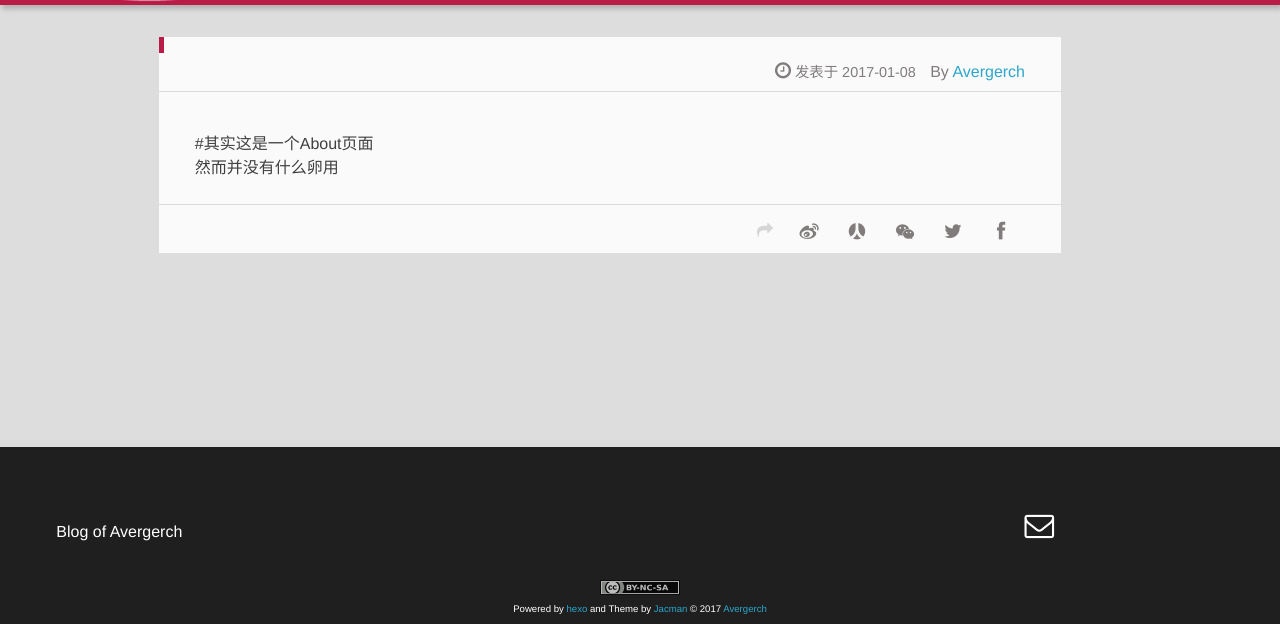
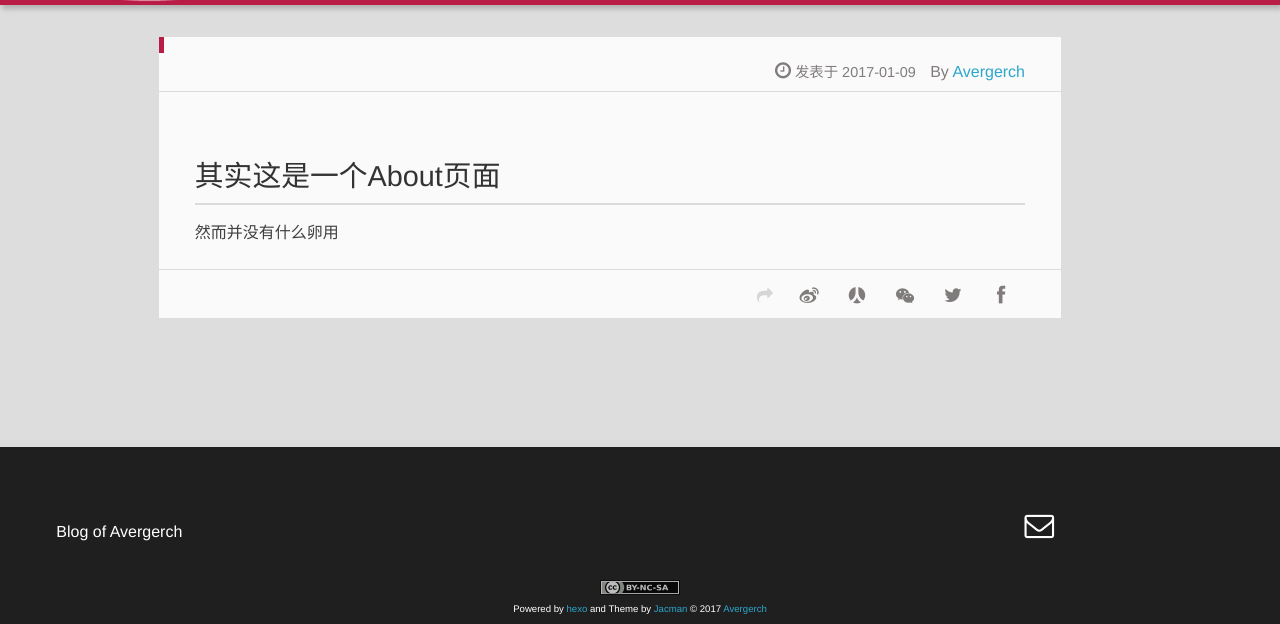
Before and after one commit to Avergerch/Avergerch.github.io, a plain HTML site: page about/index.html in a window 1280 px wide. Shown: the part 176-800 px from the top of the page. Drawn offline with Linux system fonts and the light colour scheme; a script that the page names is missing.

Commit message:
Site updated: 2017-01-09 21:25:02

```diff
--- a/about/index.html
+++ b/about/index.html
@@ -12,16 +12,16 @@
 
 
 
-    <meta name="description" content="#其实这是一个About页面然而并没有什么卵用">
+    <meta name="description" content="其实这是一个About页面然而并没有什么卵用">
 <meta property="og:type" content="website">
 <meta property="og:title" content="La.Saternie">
 <meta property="og:url" content="http://avergerch.github.io/about/index.html">
 <meta property="og:site_name" content="La.Saternie">
-<meta property="og:description" content="#其实这是一个About页面然而并没有什么卵用">
-<meta property="og:updated_time" content="2017-01-07T23:04:59.987Z">
+<meta property="og:description" content="其实这是一个About页面然而并没有什么卵用">
+<meta property="og:updated_time" content="2017-01-09T13:24:59.735Z">
 <meta name="twitter:card" content="summary">
 <meta name="twitter:title" content="La.Saternie">
-<meta name="twitter:description" content="#其实这是一个About页面然而并没有什么卵用">
+<meta name="twitter:description" content="其实这是一个About页面然而并没有什么卵用">
 
 
     <link rel="alternative" href="/atom.xml" title="La.Saternie" type="application/atom+xml">
@@ -81,13 +81,13 @@
 		<a href="/about" title="Avergerch" target="_blank" itemprop="author">Avergerch</a>
 
   <p class="article-time">
-    <time datetime="2017-01-07T23:04:59.987Z" itemprop="datePublished"> 发表于 2017-01-08</time>
+    <time datetime="2017-01-09T13:24:59.818Z" itemprop="datePublished"> 发表于 2017-01-09</time>
 
   </p>
 </header>
 	<div class="article-content">
 
-		<p>#其实这是一个About页面<br>然而并没有什么卵用</p>
+		<h1 id="其实这是一个About页面"><a href="#其实这是一个About页面" class="headerlink" title="其实这是一个About页面"></a>其实这是一个About页面</h1><p>然而并没有什么卵用</p>
 
 	</div>
 		<footer class="article-footer clearfix">
```
